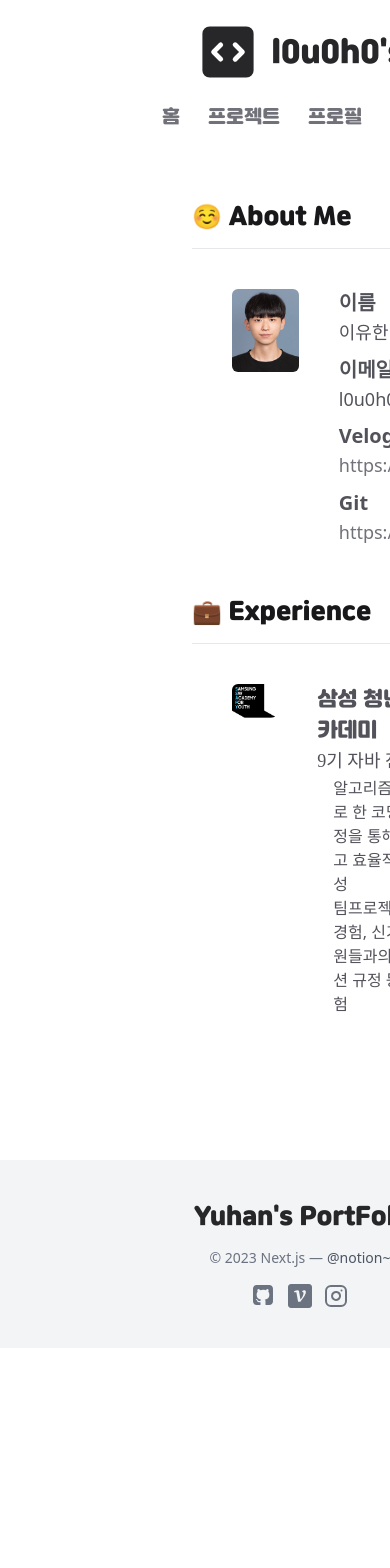
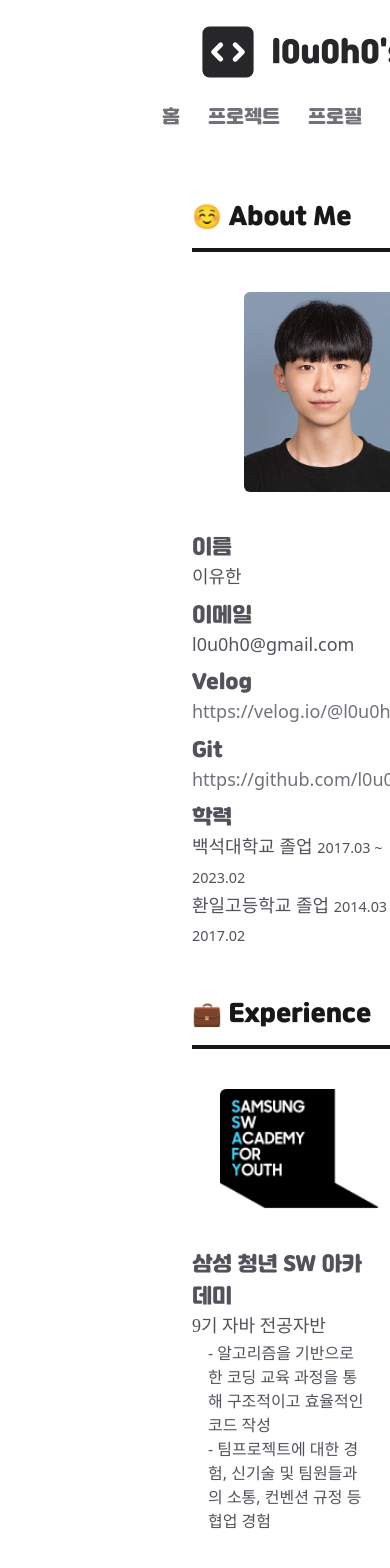
Before and after one commit to l0u0h0/next_portfolio, a Next.js app: page /profile in a window 390 px wide. Shown: the top 1568 px of the page. Before the commit the page ends 1348 px from the top, so only its background shows below. Built offline with nearby package versions, Linux system fonts and the light colour scheme; a web font is replaced by a local one.

Commit message:
:sparkles: 프로필 페이지 반응형 적용

```diff
--- a/pages/profile.js
+++ b/pages/profile.js
@@ -14,10 +14,10 @@ export default function Profile() {
         <div className="w-full flex flex-col mx-6 md:mr-6 text-center md:text-left items-start">
           <div className="w-full title-font text-start">
             <h1 className="text-2xl sm:text-3xl">☺️ About Me</h1>
-            <hr className="min-w-[246px] md:min-w-[720px] mt-4" />
+            <hr className="min-w-[246px] mt-4 border-2 dark:border-1 border-zinc-900 dark:border-zinc-300" />
           </div>
-          <div className="flex">
-            <div className="w-40 m-10">
+          <div className="flex flex-wrap md:flex-nowrap">
+            <div className="w-40 min-w-[10rem] m-auto mt-10 md:m-10">
               <Image
                 className="rounded-md"
                 src={`/Images/profile-image.jpg`}
@@ -31,24 +31,30 @@ export default function Profile() {
               />
             </div>
             <div className="m-10 ml-0">
-              <ul className="grid grid-cols-1 md:grid-cols-2 leading-relaxed text-lg text-start">
+              <ul className="lg:grid lg:grid-cols-2 lg:gap-2 leading-relaxed flex flex-wrap gap-x-10 text-lg text-start">
                 <li className="mb-2">
-                  <b className="text-xl">이름</b> <br /> 이유한
+                  <b className="text-xl font-jalnan">이름</b> <br /> 이유한
                 </li>
                 <li className="mb-2">
-                  <b className="text-xl">이메일</b> <br /> l0u0h0@gmail.com
+                  <b className="text-xl font-jalnan">이메일</b> <br />{" "}
+                  l0u0h0@gmail.com
                 </li>
-                <li className="mb-2">
-                  <b className="text-xl">Velog</b> <br />{" "}
+                <li className="mb-2 overflow-clip">
+                  <b className="text-xl font-jalnan">Velog</b> <br />{" "}
                   <a href="https://velog.io/@l0u0h0" target="_blank">
                     https://velog.io/@l0u0h0
                   </a>
                 </li>
-                <li className="mb-2">
-                  <b className="text-xl">Git</b> <br />{" "}
+                <li className="mb-2 overflow-clip">
+                  <b className="text-xl font-jalnan">Git</b> <br />{" "}
                   <a href="https://github.com/l0u0h0" target="_blank">
                     https://github.com/l0u0h0
                   </a>
+                </li>
+                <li className="mb-2">
+                  <b className="text-xl font-jalnan">학력</b> <br /> 백석대학교
+                  졸업 <small className="mt-0 mb-1">2017.03 ~ 2023.02</small>
+                  <br /> 환일고등학교 졸업 <small>2014.03 ~ 2017.02</small>
                 </li>
               </ul>
             </div>
@@ -57,10 +63,10 @@ export default function Profile() {
         <div className="w-full flex flex-col mx-6 md:mr-6 text-center md:text-left items-start">
           <div className="w-full title-font text-start">
             <h1 className="text-2xl sm:text-3xl">💼 Experience</h1>
-            <hr className="min-w-[246px] md:min-w-[720px] mt-4" />
+            <hr className="min-w-[246px] mt-4 border-2 dark:border-1 border-zinc-900 dark:border-zinc-300" />
           </div>
-          <div className="flex">
-            <div className="w-40 m-10">
+          <div className="flex flex-wrap md:flex-nowrap">
+            <div className="w-40 min-w-[10rem] m-auto mt-10 md:m-10">
               <Image
                 className="rounded-md"
                 src={`/Images/SSAFY-image.png`}
@@ -76,15 +82,17 @@ export default function Profile() {
             <div className="m-10 ml-0">
               <ul className="leading-relaxed text-lg text-start font-jalnangothic">
                 <li className="mb-2">
-                  <b className="text-xl font-jalnan">삼성 청년 SW 아카데미</b> <br /> 9기 자바 전공자반
+                  <b className="text-xl font-jalnan">삼성 청년 SW 아카데미</b>{" "}
+                  <br /> 9기 자바 전공자반
                   <li className="pl-4 text-base font-sans">
-                  알고리즘을 기반으로 한 코딩 교육 과정을 통해 구조적이고 효율적인 코드 작성
+                    - 알고리즘을 기반으로 한 코딩 교육 과정을 통해 구조적이고
+                    효율적인 코드 작성
                   </li>
                   <li className="pl-4 text-base font-sans">
-                  팀프로젝트에 대한 경험, 신기술 및 팀원들과의 소통, 컨벤션 규정 등 협업 경험
+                    - 팀프로젝트에 대한 경험, 신기술 및 팀원들과의 소통, 컨벤션
+                    규정 등 협업 경험
                   </li>
                 </li>
-
               </ul>
             </div>
           </div>
--- a/styles/globals.css
+++ b/styles/globals.css
@@ -67,5 +67,5 @@ ul {
 }
 
 li {
-  @apply hover:text-zinc-800 hover:dark:text-zinc-200;
+  @apply whitespace-normal break-words hover:text-zinc-800 hover:dark:text-zinc-200;
 }
```
